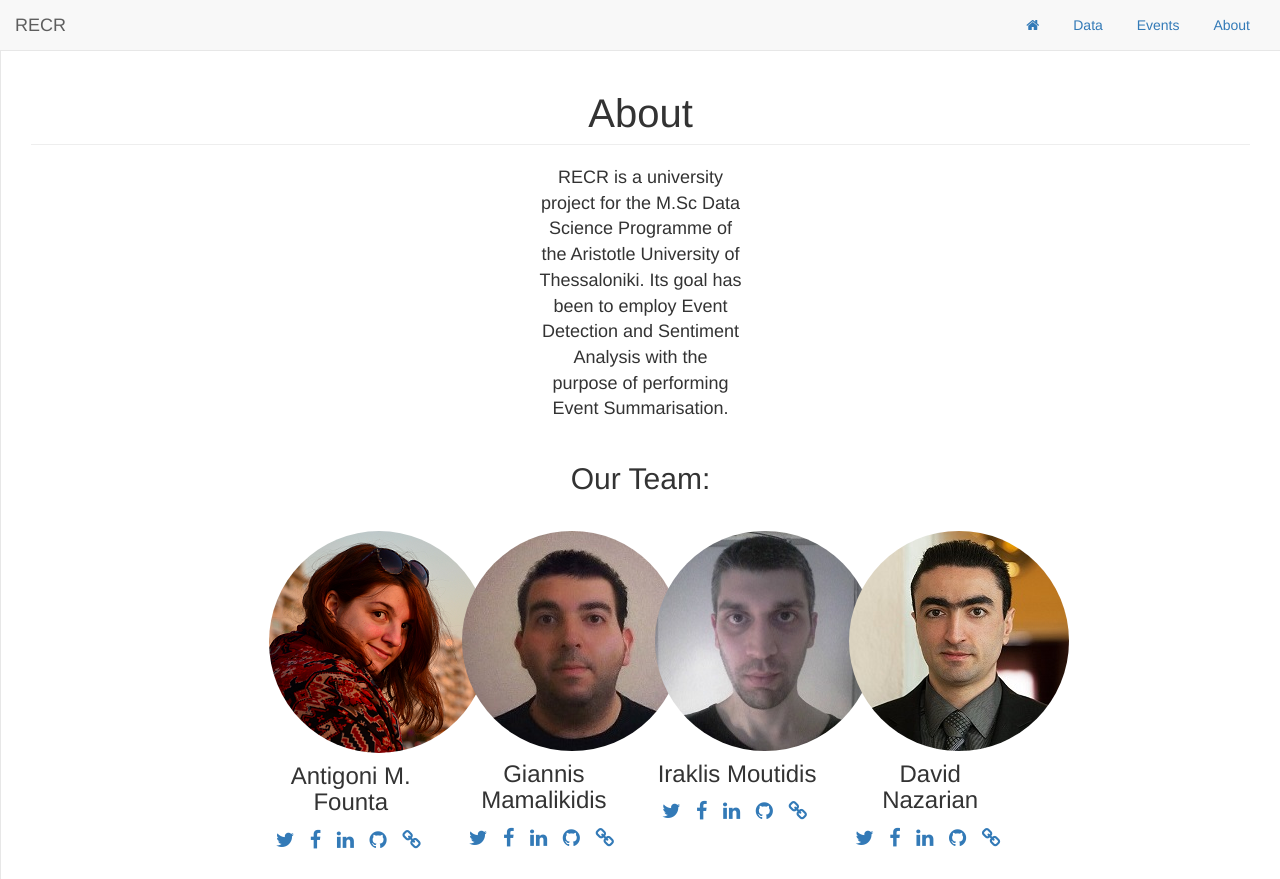
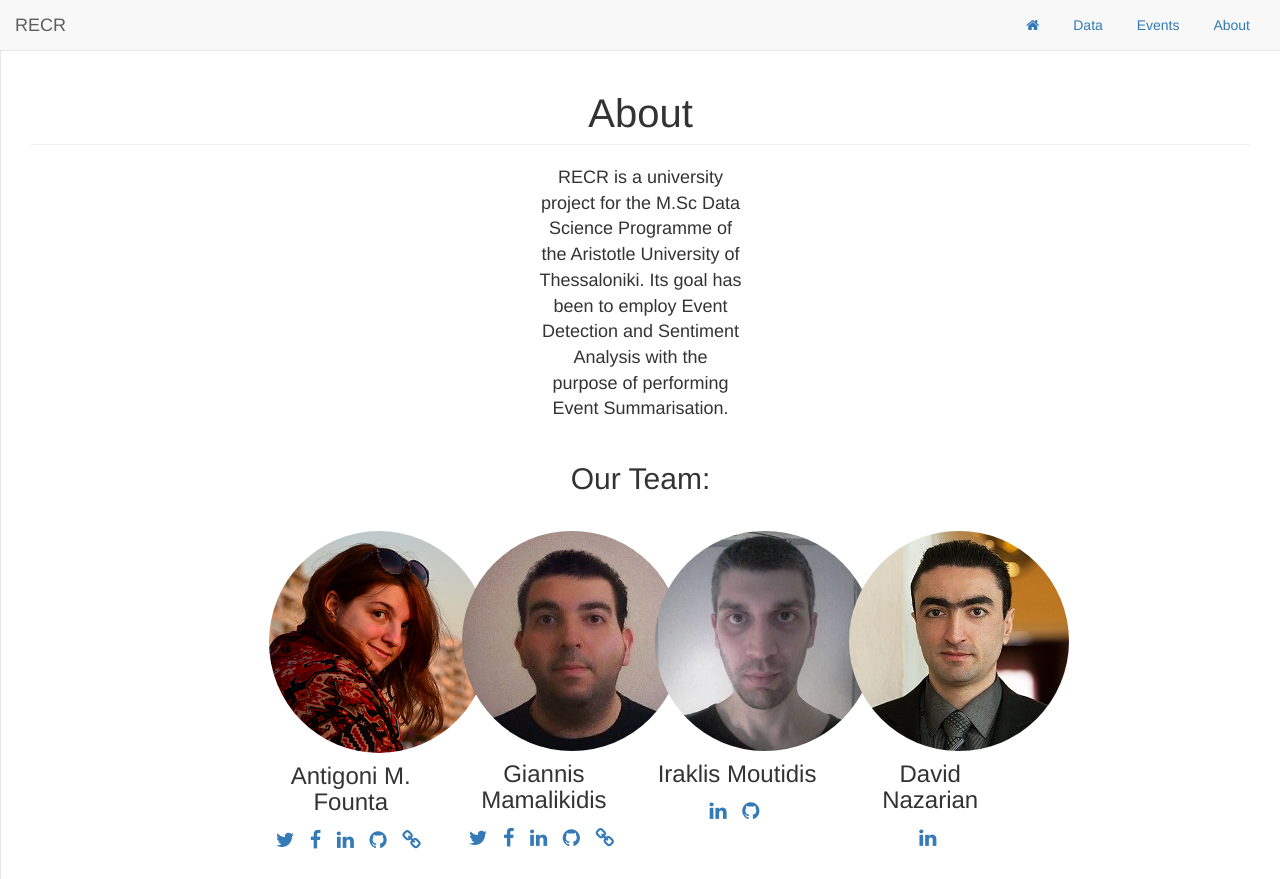
Before and after one commit to AndyFou/refugee-crisis, a website: page pages/about.html in a window 1280 px wide. Drawn offline with Linux system fonts and the light colour scheme.

Commit message:
fixing team links on about page

```diff
--- a/pages/about.html
+++ b/pages/about.html
@@ -118,15 +118,9 @@
                       <img src="../images/hercules.jpg" class="img-circle" alt="">
                       <h4>Iraklis Moutidis</h4>
                       <ul class="list-inline social-buttons">
-                          <li><a href="#" target="_blank"><i class="fa fa-twitter"></i></a>
+                          <li><a href="https://gr.linkedin.com/in/iraklismoutidis" target="_blank"><i class="fa fa-linkedin"></i></a>
                           </li>
-                          <li><a href="#" target="_blank"><i class="fa fa-facebook"></i></a>
-                          </li>
-                          <li><a href="#" target="_blank"><i class="fa fa-linkedin"></i></a>
-                          </li>
-                          <li><a href="#" target="_blank"><i class="fa fa-github"></i></a>
-                          </li>
-                          <li><a href="#" target="_blank"><i class="fa fa-link"></i></a>
+                          <li><a href="https://github.com/imoutidi" target="_blank"><i class="fa fa-github"></i></a>
                           </li>
                       </ul>
                   </div>
@@ -136,15 +130,7 @@
                       <img src="../images/david.jpg" class="img-circle" alt="">
                       <h4>David Nazarian</h4>
                       <ul class="list-inline social-buttons">
-                          <li><a href="#" target="_blank"><i class="fa fa-twitter"></i></a>
-                          </li>
-                          <li><a href="#" target="_blank"><i class="fa fa-facebook"></i></a>
-                          </li>
-                          <li><a href="#" target="_blank"><i class="fa fa-linkedin"></i></a>
-                          </li>
-                          <li><a href="#" target="_blank"><i class="fa fa-github"></i></a>
-                          </li>
-                          <li><a href="#" target="_blank"><i class="fa fa-link"></i></a>
+                          <li><a href="https://gr.linkedin.com/in/david-nazaryan-104991a1" target="_blank"><i class="fa fa-linkedin"></i></a>
                           </li>
                       </ul>
                   </div>
```
